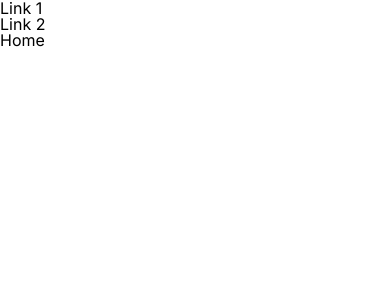
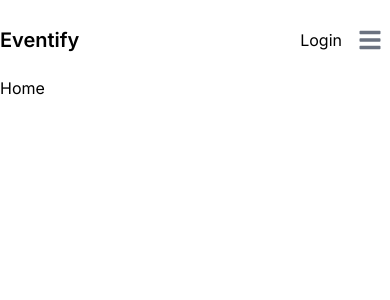
Before and after one commit to drili/next-react-saas-booking-event-app, a Next.js app: page / in a window 390 px wide. Shown: the top 300 px of the page. Built offline with nearby package versions, Linux system fonts and the light colour scheme.

Commit message:
wip navbar

```diff
--- /dev/null
+++ b/app/assets/css/flowbite-overrides.css
@@ -0,0 +1,3 @@
+#component_NavbarMenu nav {
+    padding: 20px 0;
+}
--- a/app/components/Navbar.tsx
+++ /dev/null
@@ -1,31 +0,0 @@
-import React from 'react'
-import Link from 'next/link';
-
-interface MenuObject {
-    menuLink: string;
-    menuText: string;
-}
-
-interface NavbarMenuProps {
-    menuItems: MenuObject[]
-}
-
-const NavbarMenu: React.FC<NavbarMenuProps> = ({ menuItems }) => {
-  return (
-    <div id='component_NavbarMenu'>
-        <nav>
-            <ul>
-                {menuItems.map((item, index) => (
-                    <li key={index}>
-                        <Link href={item.menuLink}>
-                            {item.menuText}
-                        </Link>
-                    </li>
-                ))}
-            </ul>
-        </nav>
-    </div>
-  )
-}
-
-export default NavbarMenu
--- /dev/null
+++ b/app/components/NavbarMenu.tsx
@@ -0,0 +1,72 @@
+"use client"
+
+import React, { useState } from 'react'
+
+import { Avatar, Dropdown, Navbar } from 'flowbite-react';
+import Link from 'next/link';
+
+interface MenuObject {
+    menuLink: string;
+    menuText: string;
+}
+
+interface NavbarMenuProps {
+    menuItems: MenuObject[]
+}
+
+
+const NavbarMenu: React.FC<NavbarMenuProps> = ({ menuItems }) => {
+    const [isLoggedIn, setIsLoggedIn] = useState(false)
+
+    return (
+        <div id='component_NavbarMenu'>
+            <div className='navbarmenu-wrapper'>
+                <Navbar fluid rounded >
+                    <Navbar.Brand href="https://flowbite-react.com">
+                        <span className="self-center whitespace-nowrap text-xl font-semibold dark:text-white">Eventify</span>
+                    </Navbar.Brand>
+
+                    <div className="flex md:order-2">
+                        {isLoggedIn ? (
+                            <>
+                                <Dropdown
+                                    arrowIcon={false}
+                                    inline
+                                    label={
+                                        <Avatar alt="User settings" img="https://flowbite.com/docs/images/people/profile-picture-5.jpg" rounded />
+                                    }
+                                >
+                                    <Dropdown.Header>
+                                        <span className="block text-sm">Bonnie Green</span>
+                                        <span className="block truncate text-sm font-medium">name@flowbite.com</span>
+                                    </Dropdown.Header>
+                                    <Dropdown.Item>Dashboard</Dropdown.Item>
+                                    <Dropdown.Item>Settings</Dropdown.Item>
+                                    <Dropdown.Item>Earnings</Dropdown.Item>
+                                    <Dropdown.Divider />
+                                    <Dropdown.Item>Sign out</Dropdown.Item>
+                                </Dropdown>
+                                <Navbar.Toggle />
+                            </>
+                        ) : (
+                            <div className='flex items-center gap-2'>
+                                <Link href="/login">Login</Link>
+                                <Navbar.Toggle />
+                            </div>
+                        )}
+                    </div>
+
+                    <Navbar.Collapse>
+                        {menuItems.map((item, index) => (
+                            <Navbar.Link href={item.menuLink} key={index}>
+                                {item.menuText}
+                            </Navbar.Link>
+                        ))}
+                    </Navbar.Collapse>
+                </Navbar>
+            </div>
+        </div>
+    )
+}
+
+export default NavbarMenu
--- a/app/layout.tsx
+++ b/app/layout.tsx
@@ -2,6 +2,8 @@ import type { Metadata } from 'next'
 import { Inter } from 'next/font/google'
 import './globals.css'
 import "./assets/css/reset.css"
+import "./assets/css/flowbite-overrides.css"
+import NavbarMenu from './components/NavbarMenu'
 
 const inter = Inter({ subsets: ['latin'] })
 
@@ -15,9 +17,19 @@ export default function RootLayout({
 }: {
     children: React.ReactNode
 }) {
+    const menuItems = [
+        { menuLink: '/link1', menuText: 'Link 1' },
+        { menuLink: '/link2', menuText: 'Link 2' },
+    ]
+
     return (
         <html lang="en">
-            <body className={inter.className}>{children}</body>
+            <body className={`${inter.className} flex justify-center`}>
+                <main className='container'>
+                    <NavbarMenu menuItems={menuItems} />
+                    {children}
+                </main>
+            </body>
         </html>
     )
 }
--- a/app/page.tsx
+++ b/app/page.tsx
@@ -1,5 +1,5 @@
 import Image from 'next/image'
-import Navbar from './components/Navbar'
+import Navbar from './components/NavbarMenu'
 
 export default function Home() {
     const menuItems = [
@@ -9,8 +9,6 @@ export default function Home() {
 
     return (
         <div id='component_Home'>
-            <Navbar menuItems={menuItems} />
-
             <div>
                 <h1>Home</h1>
             </div>
```
